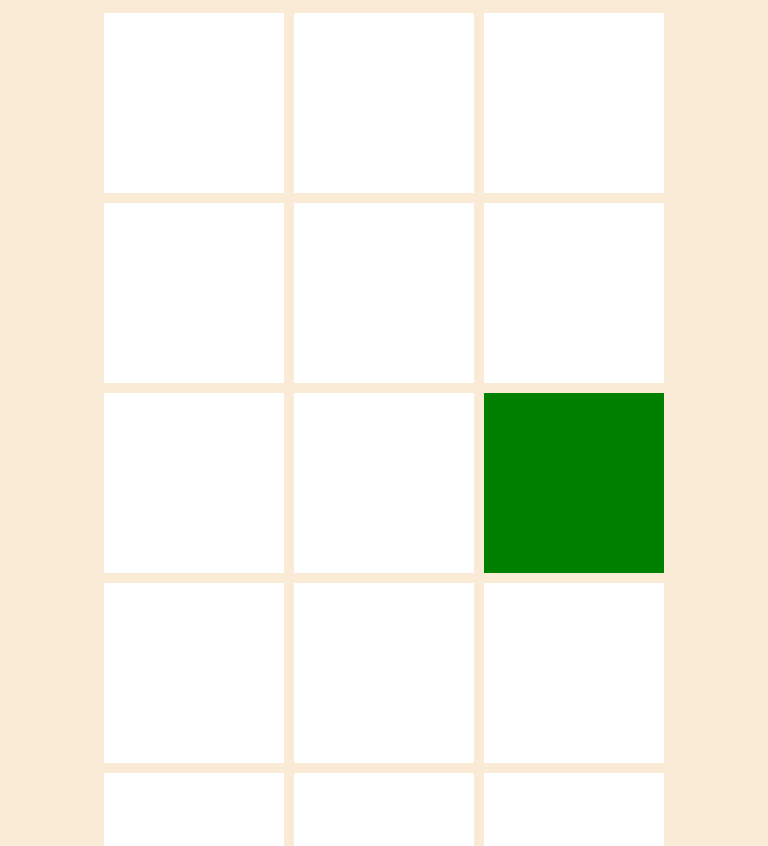
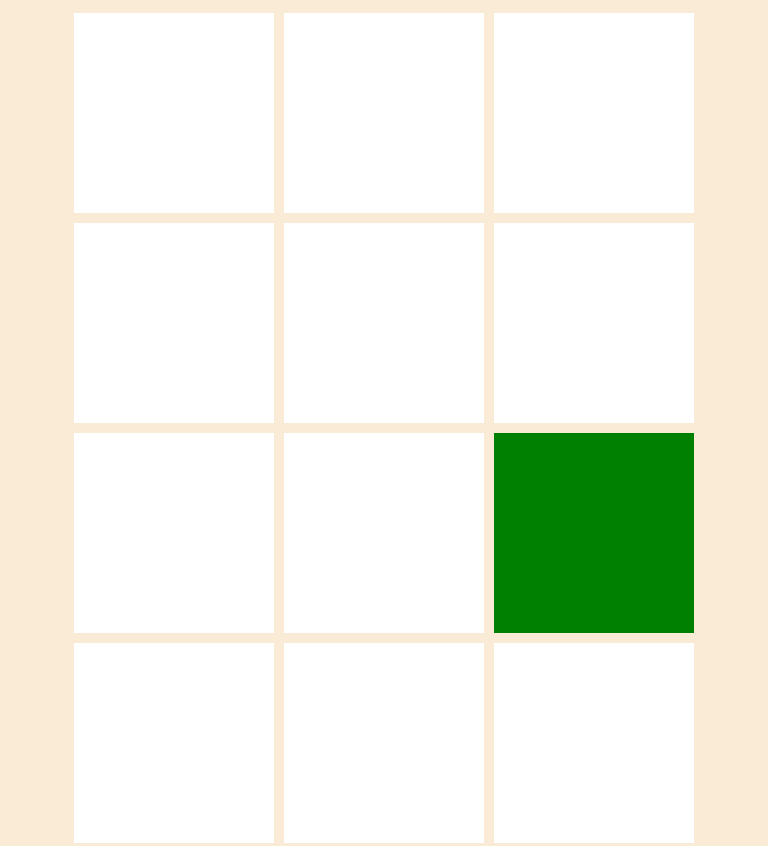
Before and after one commit to Alexandria201/game, a website with bundled scripts: page index.html in a window 768 px wide. Shown: the top 846 px of the page. Built offline with nearby package versions, Linux system fonts and the light colour scheme.

Commit message:
chached style

```diff
--- a/style.css
+++ b/style.css
@@ -10,22 +10,30 @@ body {
 }
 
 .item {
-    width: 180px;
-    height: 180px;
+    width: 200px;
+    height: 200px;
     background-color: white;
     margin: 5px;
 }
 
 .tree {
-    width: 180px;
-    height: 180px;
+    width: 200px;
+    height: 200px;
     background-color: green;
     margin: 5px;
 }
 
 .men {
-    width: 180px;
-    height: 180px;
+    width: 200px;
+    height: 200px;
     background-color: rgb(128, 0, 0);
     margin: 5px;
 }
+
+@media (min-width: 500px) and (max-width: 904px) {
+    body {
+        display: flex;
+        flex-flow: row wrap;
+        justify-content: center;
+    }
+}
```
